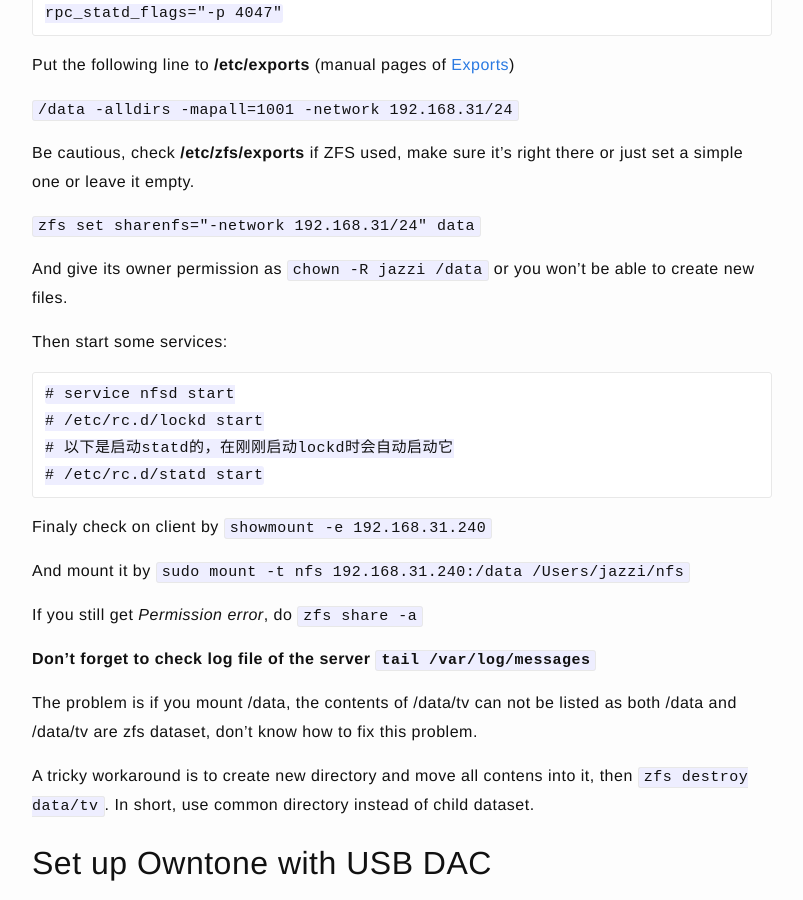
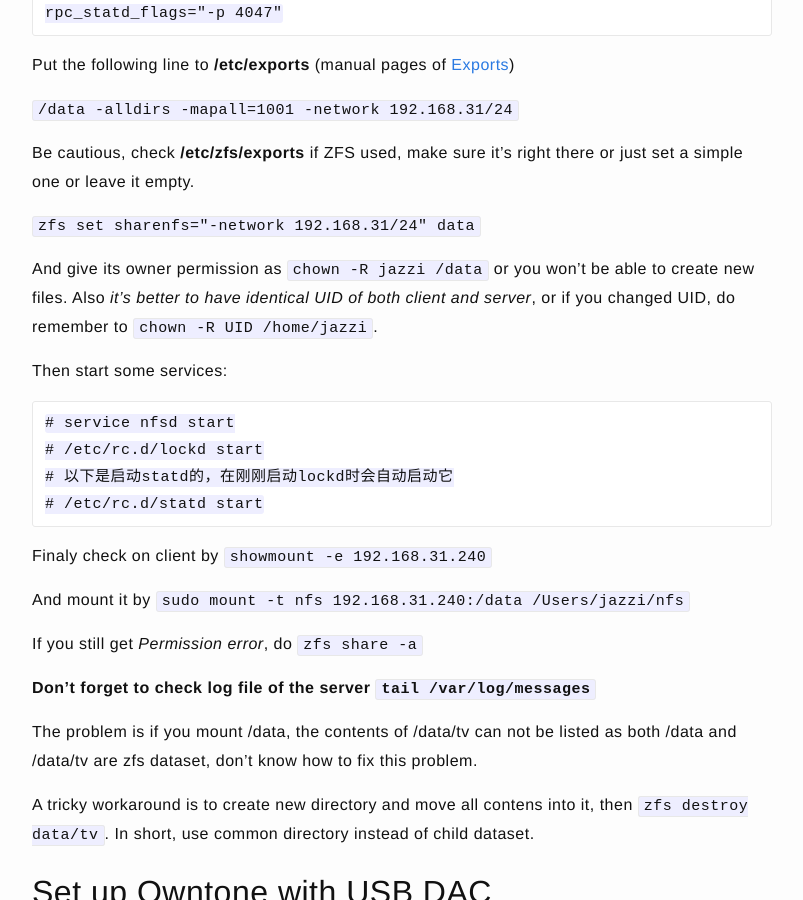
Before and after one commit to jazzi/jazzi.github.io, a Jekyll site: the page built from _posts/2023-12-21-hpe-microserver-gen10-with-freebsd.md, in a window 1280 px wide and 900 px high, scrolled down 13450 px. Shown: the whole window, without its empty margins (238-1041 px from the left). Built offline with Jekyll 4.4.1, drawn with Linux system fonts in a browser that asks for light colours.

Commit message:
add tips about uid

```diff
--- a/_posts/2023-12-21-hpe-microserver-gen10-with-freebsd.md
+++ b/_posts/2023-12-21-hpe-microserver-gen10-with-freebsd.md
@@ -506,7 +506,7 @@ Be cautious, check **/etc/zfs/exports** if ZFS used, make sure it's right there
 
 `zfs set sharenfs="-network 192.168.31/24" data`
 
-And give its owner permission as `chown -R jazzi /data` or you won't be able to create new files.
+And give its owner permission as `chown -R jazzi /data` or you won't be able to create new files. Also *it's better to have identical UID of both client and server*, or if you changed UID, do remember to `chown -R UID /home/jazzi`.
 
 Then start some services:
 
```
